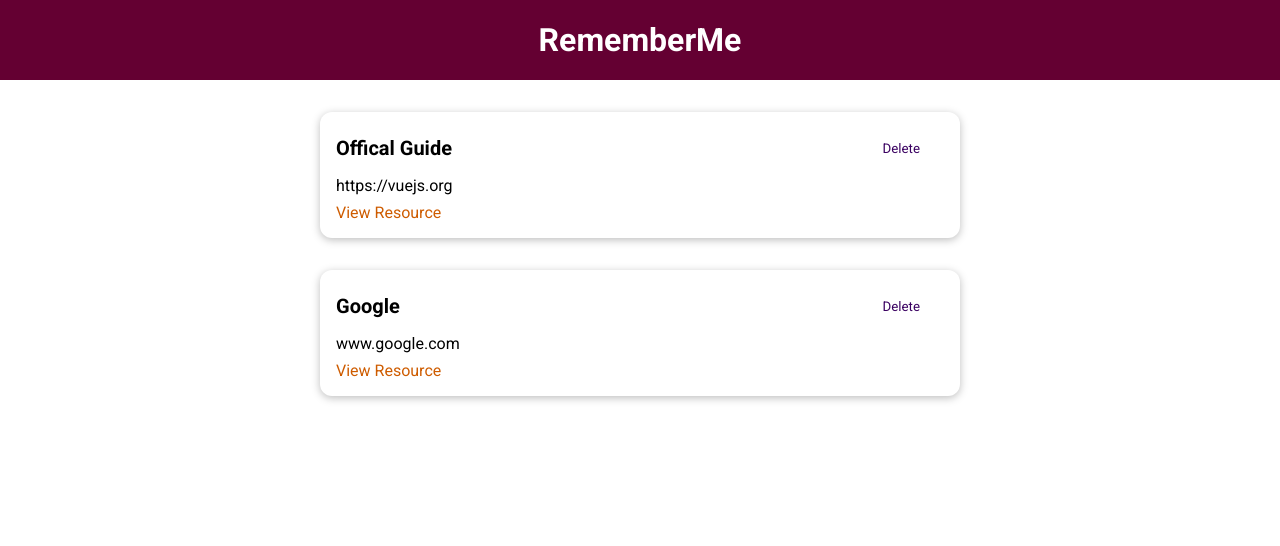
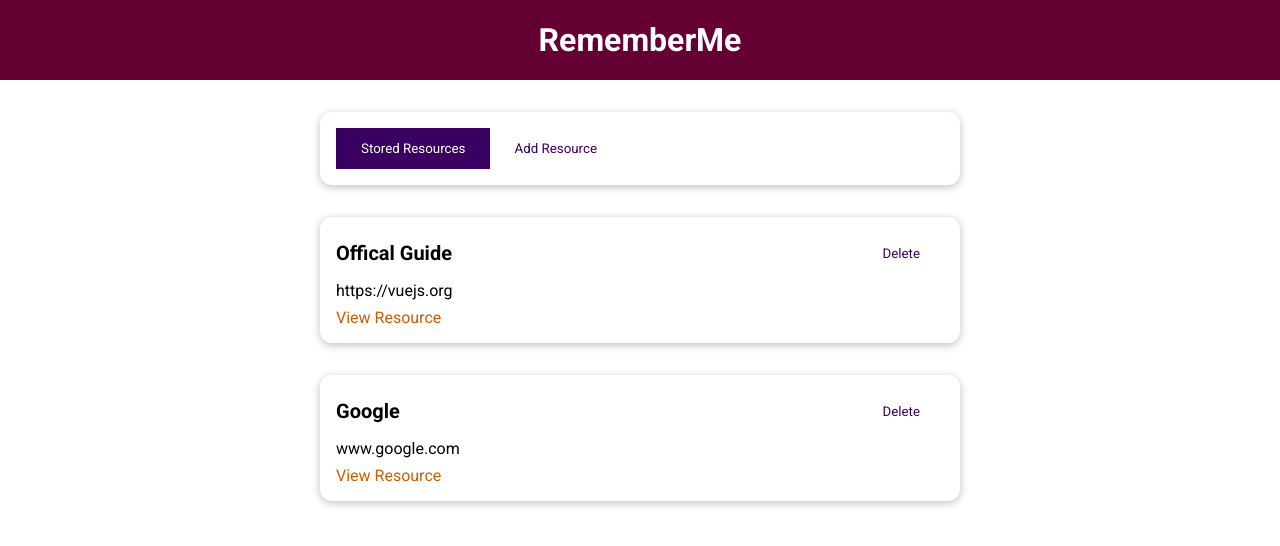
Before and after one commit to sethgabrielbrady/learningResourcesApp, a Vue app: page / in a window 1280 px wide. Shown: the top 546 px of the page. Built offline with nearby package versions, Linux system fonts and the light colour scheme.

Commit message:
Updates with dynamic components

```diff
--- a/src/App.vue
+++ b/src/App.vue
@@ -1,37 +1,19 @@
 <template>
   <div>
     <the-header title="RememberMe"></the-header>
-    <stored-resources :resources="storedResources"> </stored-resources>
+    <the-resources></the-resources>
   </div>
 </template>
 
 <script>
-  import StoredResources from './Components/learning-resources/StoredResources.vue';
   import TheHeader from './Components/layouts/TheHeader.vue';
+  import TheResources from './Components/learning-resources/TheResources.vue';
 
   export default {
     components: {
-        StoredResources,
-        TheHeader
+        TheHeader,
+        TheResources
     },
-    data(){
-      return {
-        storedResources: [
-          {
-            id: 'official-guide',
-            title: 'Offical Guide',
-            description: 'The official Vue JS Documentation',
-            link: 'https://vuejs.org'
-          },
-          {
-            id: 'google',
-            title: 'Google',
-            description: 'Google',
-            link: 'www.google.com'
-          }
-        ]
-      };
-    }
   }
 </script>
 
--- /dev/null
+++ b/src/Components/learning-resources/AddResource.vue
@@ -0,0 +1,9 @@
+<template>
+  <h2>Add Resource</h2>
+</template>
+
+<script>
+export default {
+
+}
+</script>
--- a/src/Components/learning-resources/StoredResources.vue
+++ b/src/Components/learning-resources/StoredResources.vue
@@ -14,10 +14,10 @@
   import LearningResource from './LearningResource.vue';
 
   export default {
-    components: {
+    inject: ['resources'],
+      components: {
       LearningResource
     },
-    props: ['resources']
   }
 </script>
 
--- /dev/null
+++ b/src/Components/learning-resources/TheResources.vue
@@ -0,0 +1,57 @@
+<template>
+  <base-card>
+    <base-button @click="setSelectedTab('stored-resources')" :mode="storedResButtonMode"> Stored Resources</base-button>
+    <base-button @click="setSelectedTab('add-resource')" :mode="addResButtonMode">Add Resource </base-button>
+  </base-card>
+  <component :is="selectedTab"></component>
+</template>
+
+<script>
+import StoredResources from './StoredResources.vue';
+import AddResource from './AddResource.vue';
+
+export default {
+  components: {
+    StoredResources,
+    AddResource
+  },
+  data() {
+    return {
+      selectedTab: "stored-resources",
+      storedResources: [
+          {
+            id: 'official-guide',
+            title: 'Offical Guide',
+            description: 'The official Vue JS Documentation',
+            link: 'https://vuejs.org'
+          },
+          {
+            id: 'google',
+            title: 'Google',
+            description: 'Google',
+            link: 'www.google.com'
+          }
+        ]
+    }
+  },
+  provide() {
+    return {
+      resources: this.storedResources
+    }
+  },
+  computed: {
+    storedResButtonMode() {
+      return this.selectedTab === 'stored-resources' ? null : 'flat'
+    },
+    addResButtonMode() {
+      return this.selectedTab === 'add-resource' ? null : 'flat'
+    },
+  },
+  methods: {
+    setSelectedTab(tab) {
+      this.selectedTab = tab;
+    }
+  }
+
+}
+</script>
```
